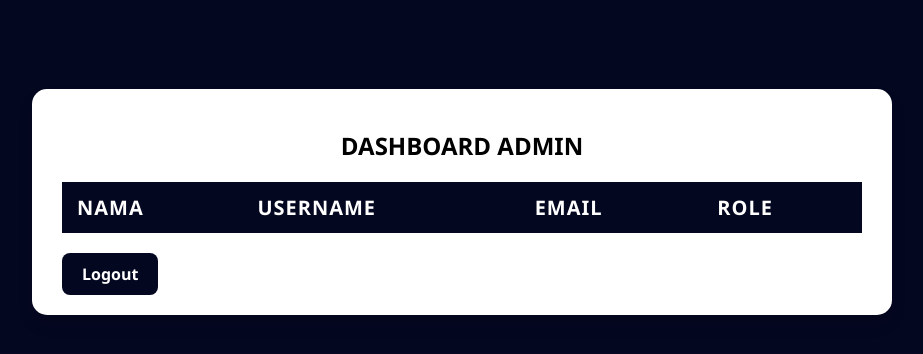
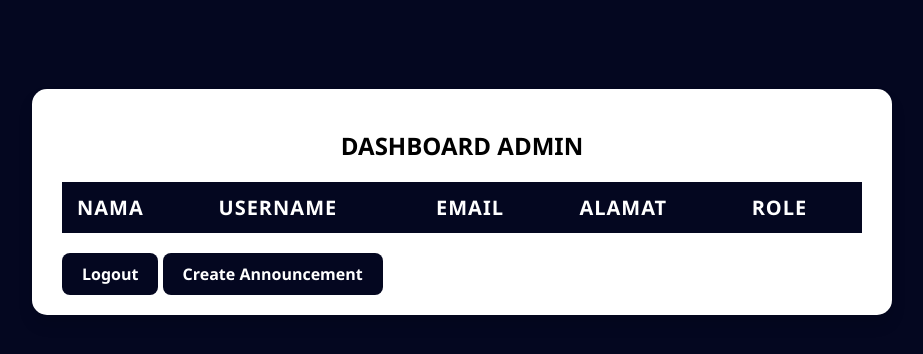
Before and after one commit to Fergoajah/Vergo-, a PHP site: page /views/dash_admin.php in a window 1280 px wide. Shown: the part 198-552 px from the top of the page, without its empty margins (178-1101 px from the left). Run offline with PHP 8.4, Linux system fonts and the light colour scheme; the visitor is signed in with stand-in values (Sample User, id 1); data that the repository does not hold is empty.

Commit message:
Dashboard admin

```diff
--- a/views/dash_admin.php
+++ b/views/dash_admin.php
@@ -33,6 +33,7 @@ if ($result && $result->num_rows > 0) {
                 <th>Nama</th>
                 <th>Username</th>
                 <th>Email</th>
+                <th>Alamat</th>
                 <th>Role</th>
             </tr>
             <?php foreach ($users as $user): ?>
@@ -40,11 +41,13 @@ if ($result && $result->num_rows > 0) {
                     <td><?= $user['nama'] ?></td>
                     <td><?= $user['username'] ?></td>
                     <td><?= $user['email'] ?></td>
+                    <td><?= $user['alamat']?></td>
                     <td><?= $user['role'] ?></td>
                 </tr>
             <?php endforeach; ?>
         </table>
         <a class="logout" href="logout.php">Logout</a>
+        <a class="logout" href="pengumuman.php">Create Announcement</a>
     </div>
 </body>
 </html>
```
